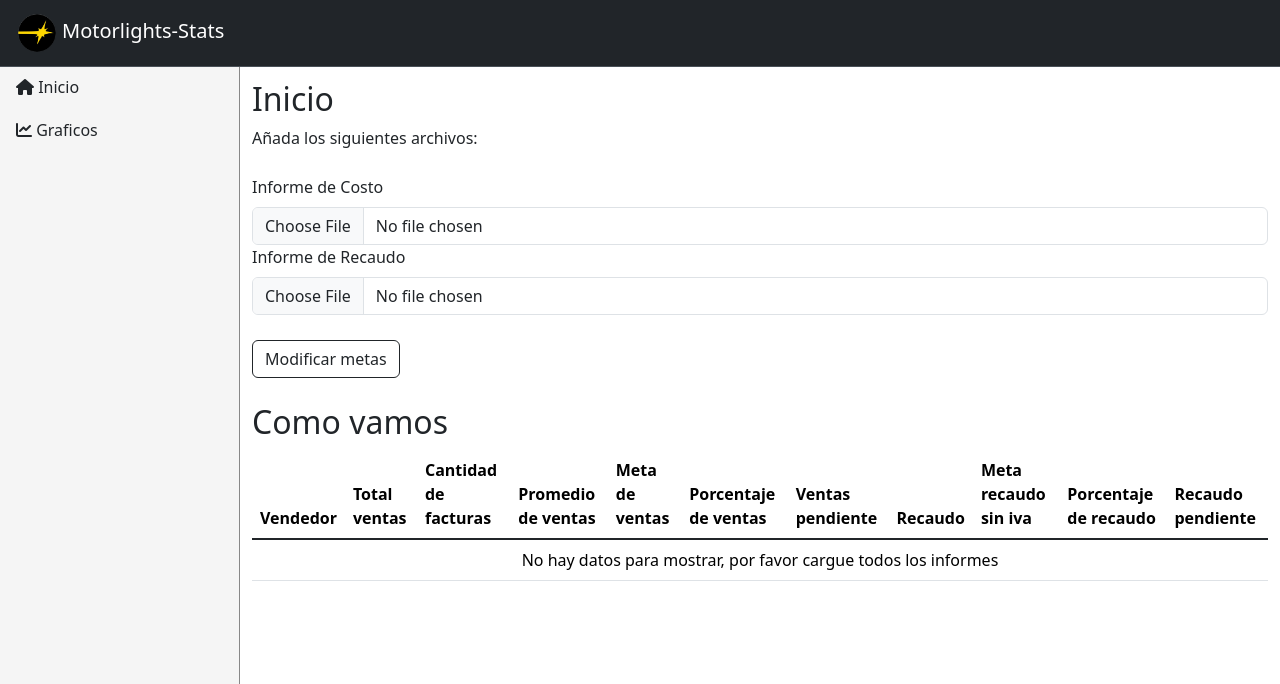
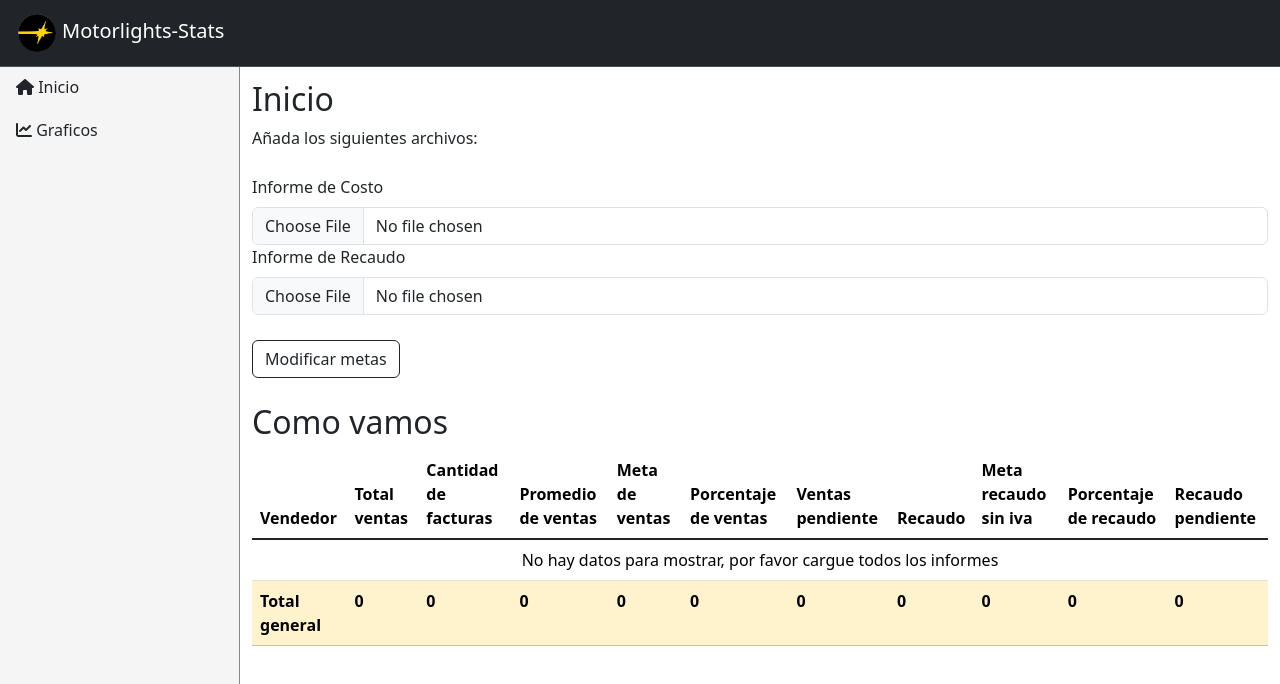
Before and after one commit to jtrocha4/motorlights-stats, a React (Vite) app: page / in a window 1280 px wide. Shown: the top 684 px of the page. Built offline with nearby package versions, Linux system fonts and the light colour scheme.

Commit message:
implementacion del formulario de meta recaudo del componente modalGoals. Implementacion de la funcion: total general en el componente table

```diff
--- a/src/App.jsx
+++ b/src/App.jsx
@@ -95,7 +95,7 @@ function App () {
   const rowsCollectionFile = excelDataCollection.slice(3)
   const formattedDataCollectionFile = formatDataCollectionFile(headersCollectionFile, rowsCollectionFile)
 
-  const howAreYouDoing = (formattedData, SalesGoalBySeller = {}) => {
+  const howAreYouDoing = (formattedData, SalesGoalBySeller = {}, collectionGoalBySeller = {}) => {
     const sellerData = []
     const totalSales = []
     let currentSeller
@@ -110,17 +110,6 @@ function App () {
     let pendingSalesTarget
     let pendingCollectionTarget
 
-    // Mes Julio
-    const collectionGoalBySeller = {
-      'CARLOS ALONSO VESGA ORTIZ': 92652788,
-      'HERNANDO JAVIER NOVA NARVAEZ': 53992361,
-      'JOSE ANDRES MONTENEGRO GUEVARA': 31465638,
-      'JULIAN ANDRES POSADA SALAZAR': 12501019,
-      'MARIA VICTORIA MOLINA': 39531092,
-      'MELANY JOHANNA RAMIREZ QUINTERO': 33454267,
-      'SERGIO ANDRES BARCELO TRESPALACIOS': 37009536,
-      'MOTORLIGHTS S.A.S': 47043982
-    }
     let collectionTarget
     let percentageCollected
 
@@ -131,13 +120,13 @@ function App () {
             // Calculo de operaciones
             billCounter = Object.keys(uniqueDocs[currentSeller] || {}).length
             averageSale = total / Object.keys(uniqueDocs[currentSeller] || {}).length
-            goalSale = SalesGoalBySeller[currentSeller]
-            percetageSale = (total * 100) / goalSale
+            goalSale = SalesGoalBySeller[currentSeller] || 0
+            percetageSale = (goalSale !== 0) ? ((total * 100) / goalSale) : (0)
             pendingSalesTarget = goalSale - total
 
-            collectionTarget = collectionGoalBySeller[currentSeller]
+            collectionTarget = collectionGoalBySeller[currentSeller] || 0
             percentageCollected = 100
-            pendingCollectionTarget = collectionGoalBySeller[currentSeller]
+            pendingCollectionTarget = collectionGoalBySeller[currentSeller] || 0
 
             // Aproximacion de los datos
             averageSale = toFixed(averageSale, 2)
@@ -182,32 +171,12 @@ function App () {
     setData(totalSales)
   }
 
-  const howAreYouDoingCollection = (formattedData) => {
+  const howAreYouDoingCollection = (formattedData, collectionGoalBySeller = {}) => {
     const totalCollection = []
     let sellerCollection = []
     let currentSeller
     let total
 
-    // const collectionGoalBySeller = {
-    //   'CARLOS ALONSO VESGA ORTIZ': 81790197,
-    //   'DEIVER JOSE ZUÑIGA VASQUEZ': 46092816,
-    //   'HERNANDO JAVIER NOVA NARVAEZ': 73101897,
-    //   'JOSE ANDRES MONTENEGRO GUEVARA': 14660847,
-    //   'MARIA VICTORIA MOLINA': 42858353,
-    //   'MELANY JOHANNA RAMIREZ QUINTERO': 27524761,
-    //   'SERGIO ANDRES BARCELO TRESPALACIOS': 46036555,
-    //   'MOTORLIGHTS S.A.S': 0
-    // }
-    const collectionGoalBySeller = {
-      'CARLOS ALONSO VESGA ORTIZ': 92652788,
-      'HERNANDO JAVIER NOVA NARVAEZ': 53992361,
-      'JOSE ANDRES MONTENEGRO GUEVARA': 31465638,
-      'JULIAN ANDRES POSADA SALAZAR': 12501019,
-      'MARIA VICTORIA MOLINA': 39531092,
-      'MELANY JOHANNA RAMIREZ QUINTERO': 33454267,
-      'SERGIO ANDRES BARCELO TRESPALACIOS': 37009536,
-      'MOTORLIGHTS S.A.S': 47043982
-    }
     let collectionTarget
     let percentageCollected
     let pendingCollectionTarget
@@ -270,14 +239,16 @@ function App () {
   joinData(dataCollection, data)
 
   const [SalesGoalBySeller, setSalesGoalBySeller] = useState({})
+  const [collectionGoalBySeller, setCollectionGoalBySeller] = useState({})
 
   useEffect(() => {
-    howAreYouDoing(formattedData, SalesGoalBySeller)
-    howAreYouDoingCollection(formattedDataCollectionFile)
-  }, [excelData, excelDataCollection, SalesGoalBySeller])
+    howAreYouDoing(formattedData, SalesGoalBySeller, collectionGoalBySeller)
+    howAreYouDoingCollection(formattedDataCollectionFile, collectionGoalBySeller)
+  }, [excelData, excelDataCollection, SalesGoalBySeller, collectionGoalBySeller])
 
-  const sendForm = (formData) => {
-    setSalesGoalBySeller(formData)
+  const sendForm = (salesGoalsFormData, collectionGoalsFormData) => {
+    setSalesGoalBySeller(salesGoalsFormData)
+    setCollectionGoalBySeller(collectionGoalsFormData)
   }
 
   return (
@@ -297,7 +268,7 @@ function App () {
           </div>
           <div>
             <h2>Como vamos</h2>
-            <Table headers={['Vendedor', 'Total ventas', 'Cantidad de facturas', 'Promedio de ventas', 'Meta de ventas', 'Porcentaje de ventas', 'Ventas pendiente', 'Recaudo', 'Meta recaudo sin iva', 'Porcentaje de recaudo', 'Recaudo pendiente']} data={data} currencyFormat={currencyFormat} />
+            <Table headers={['Vendedor', 'Total ventas', 'Cantidad de facturas', 'Promedio de ventas', 'Meta de ventas', 'Porcentaje de ventas', 'Ventas pendiente', 'Recaudo', 'Meta recaudo sin iva', 'Porcentaje de recaudo', 'Recaudo pendiente']} data={data} currencyFormat={currencyFormat} toFixed={toFixed} />
           </div>
         </div>
       </div>
--- a/src/components/ModalGoals.jsx
+++ b/src/components/ModalGoals.jsx
@@ -2,7 +2,7 @@ import React, { useState } from 'react'
 
 const ModalGoals = ({ title, buttonBackground = 'dark', data = [], sendForm }) => {
   const [saleGoalsForm, setSaleGoalsForm] = useState({
-    // Mes Julio
+    // Mes Julio. Datos por defecto
     'CARLOS ALONSO VESGA ORTIZ': 85000000,
     'HERNANDO JAVIER NOVA NARVAEZ': 70000000,
     'JOSE ANDRES MONTENEGRO GUEVARA': 35000000,
@@ -12,6 +12,17 @@ const ModalGoals = ({ title, buttonBackground = 'dark', data = [], sendForm }) =
     'SERGIO ANDRES BARCELO TRESPALACIOS': 65000000,
     'MOTORLIGHTS S.A.S': 0
   })
+  const [collectionGoalForm, setCollectionGoalForm] = useState({
+    // Mes Julio. Datos por defecto
+    'CARLOS ALONSO VESGA ORTIZ': 92652788,
+    'HERNANDO JAVIER NOVA NARVAEZ': 53992361,
+    'JOSE ANDRES MONTENEGRO GUEVARA': 31465638,
+    'JULIAN ANDRES POSADA SALAZAR': 12501019,
+    'MARIA VICTORIA MOLINA': 39531092,
+    'MELANY JOHANNA RAMIREZ QUINTERO': 33454267,
+    'SERGIO ANDRES BARCELO TRESPALACIOS': 37009536,
+    'MOTORLIGHTS S.A.S': 47043982
+  })
 
   const handleChange = (event) => {
     setSaleGoalsForm({
@@ -20,9 +31,16 @@ const ModalGoals = ({ title, buttonBackground = 'dark', data = [], sendForm }) =
     })
   }
 
+  const handleChangeCollectionGoal = (event) => {
+    setCollectionGoalForm({
+      ...collectionGoalForm,
+      [event.target.name]: parseFloat(event.target.value)
+    })
+  }
+
   const handleSubmit = (event) => {
     event.preventDefault()
-    sendForm(saleGoalsForm)
+    sendForm(saleGoalsForm, collectionGoalForm)
   }
 
   return (
@@ -45,7 +63,8 @@ const ModalGoals = ({ title, buttonBackground = 'dark', data = [], sendForm }) =
                           data.map(({ vendedor }) => (
                             <div className='mb-3' key={vendedor}>
                               <label htmlFor={vendedor} className='form-label'>{vendedor}</label>
-                              <input name={`${vendedor}`} type='number' className='form-control ' placeholder='Meta de venta' onChange={handleChange} value={saleGoalsForm[`${vendedor}`]} />
+                              <input name={`${vendedor}`} type='number' className='form-control mb-2' placeholder='Meta de venta' onChange={handleChange} value={saleGoalsForm[`${vendedor}`]} />
+                              <input name={`${vendedor}`} type='number' className='form-control' placeholder='Meta de venta' onChange={handleChangeCollectionGoal} value={collectionGoalForm[`${vendedor}`]} />
                             </div>
                           ))
                         )
--- a/src/components/Table.jsx
+++ b/src/components/Table.jsx
@@ -1,6 +1,41 @@
 import React from 'react'
 
-const Table = ({ headers, data, currencyFormat }) => {
+const Table = ({ headers, data, currencyFormat, toFixed }) => {
+  console.log(data)
+  const grandTotal = (data) => {
+    const grandTotal = {
+      sales: 0,
+      amountBills: 0,
+      averageSales: 0,
+      goalSales: 0,
+      percentageSales: 0,
+      pendingGoalSales: 0,
+
+      collection: 0,
+      collectionTarget: 0,
+      percentageCollection: 0,
+      pendingCollectionGoal: 0
+    }
+    data.forEach(element => {
+      grandTotal.sales += element.totalVenta
+      grandTotal.amountBills += element.cantidadFacturas
+      grandTotal.averageSales = grandTotal.sales / grandTotal.amountBills
+      grandTotal.goalSales += element.metaVentas
+      grandTotal.pendingGoalSales += element.metaVentasPendiente
+      grandTotal.percentageSales = 100 - (grandTotal.pendingGoalSales * 100) / grandTotal.goalSales
+
+      grandTotal.collection += element.totalRecaudo
+      grandTotal.collectionTarget += element.metaRecaudoSinIva
+      grandTotal.percentageCollection = (grandTotal.collection * 100) / grandTotal.collectionTarget
+      grandTotal.pendingCollectionGoal += element.recaudoPendiente
+
+      // Aproximacion
+      grandTotal.percentageSales = toFixed(grandTotal.percentageSales, 1)
+      grandTotal.percentageCollection = toFixed(grandTotal.percentageCollection, 1)
+    })
+    return grandTotal
+  }
+  const { sales, amountBills, averageSales, goalSales, percentageSales, pendingGoalSales, collection, collectionTarget, percentageCollection, pendingCollectionGoal } = grandTotal(data)
   return (
     <>
       <table className='table table-hover'>
@@ -24,17 +59,30 @@ const Table = ({ headers, data, currencyFormat }) => {
                       <td>{currencyFormat(totalVenta)}</td>
                       <td>{cantidadFacturas}</td>
                       <td>{currencyFormat(promedioVentas)}</td>
-                      <td className='table-dark'>{currencyFormat(metaVentas)}</td>
+                      <td>{currencyFormat(metaVentas)}</td>
                       <td>{porcentajeVentas}</td>
                       <td>{currencyFormat(metaVentasPendiente)}</td>
                       <td>{currencyFormat(totalRecaudo)}</td>
-                      <td className='table-dark'>{currencyFormat(metaRecaudoSinIva)}</td>
+                      <td>{currencyFormat(metaRecaudoSinIva)}</td>
                       <td>{porcentajeRecaudo}</td>
                       <td>{currencyFormat(recaudoPendiente)}</td>
                     </tr>
                   ))
                 )
           }
+          <tr className='table-warning'>
+            <td><strong>Total general</strong></td>
+            <td><strong>{currencyFormat(sales)}</strong></td>
+            <td><strong>{amountBills}</strong></td>
+            <td><strong>{currencyFormat(averageSales)}</strong></td>
+            <td><strong>{currencyFormat(goalSales)}</strong></td>
+            <td><strong>{percentageSales}</strong></td>
+            <td><strong>{currencyFormat(pendingGoalSales)}</strong></td>
+            <td><strong>{currencyFormat(collection)}</strong></td>
+            <td><strong>{currencyFormat(collectionTarget)}</strong></td>
+            <td><strong>{percentageCollection}</strong></td>
+            <td><strong>{currencyFormat(pendingCollectionGoal)}</strong></td>
+          </tr>
         </tbody>
       </table>
     </>
```
